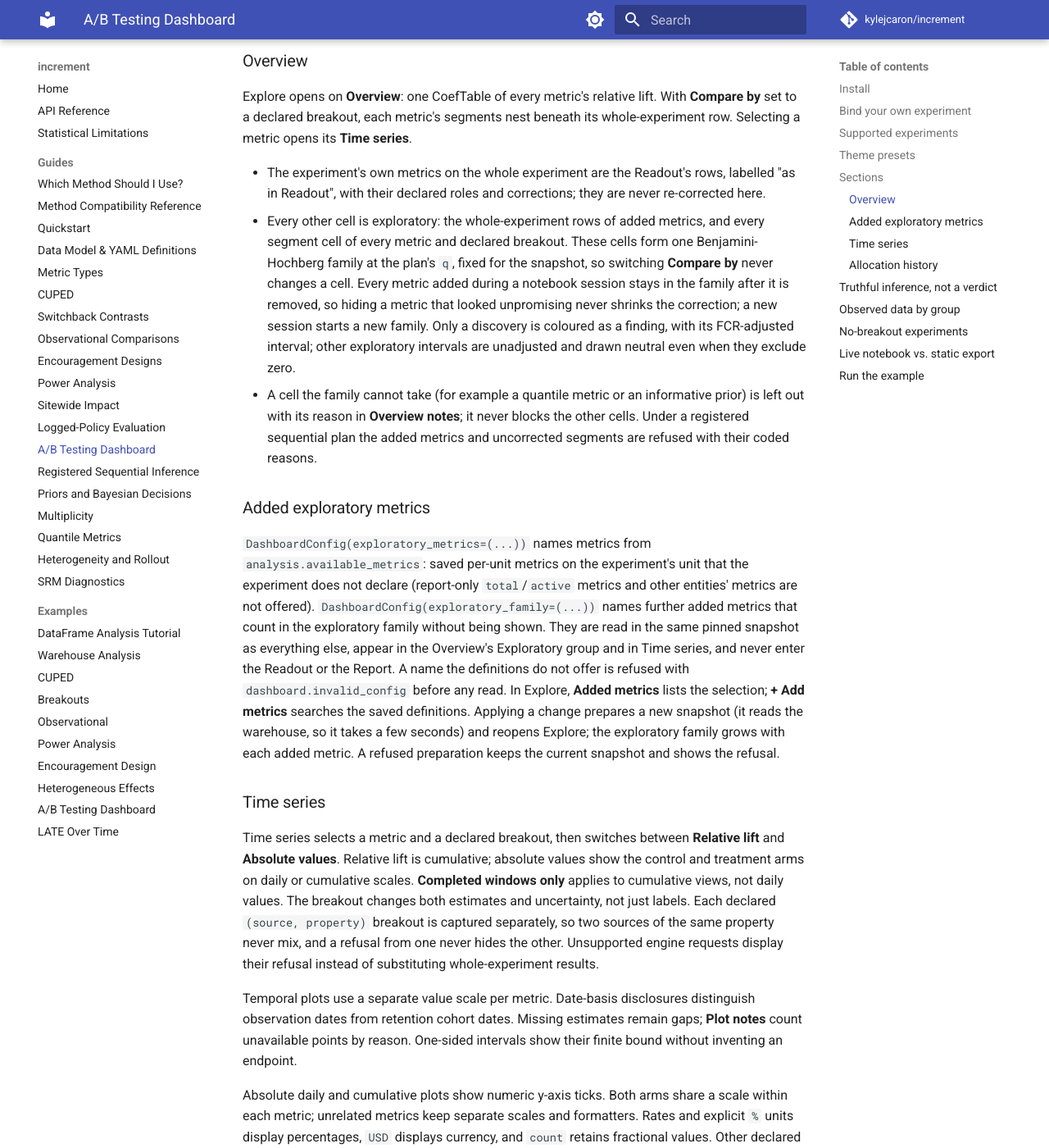
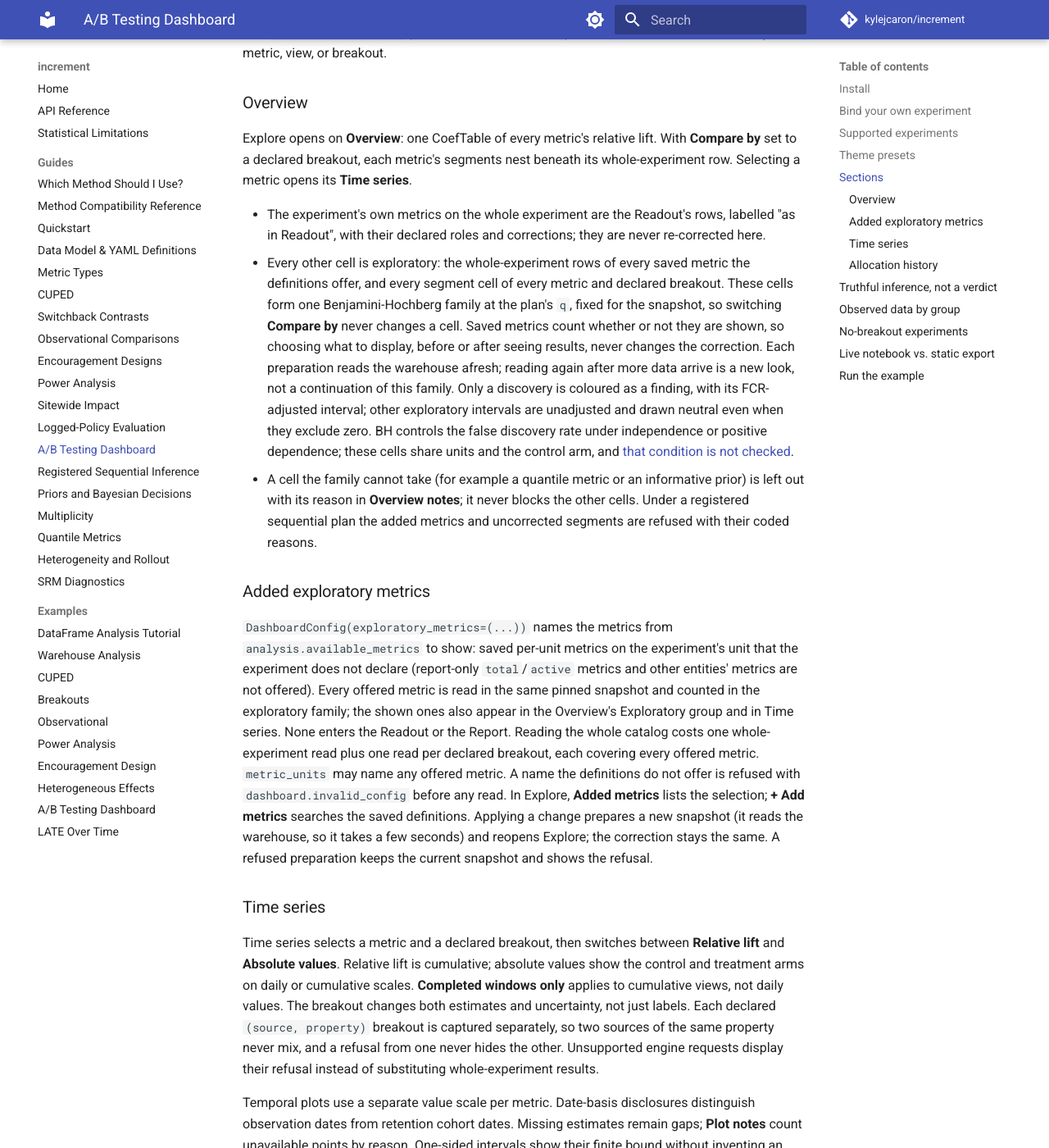
Before and after one commit to kylejcaron/increment, an MkDocs documentation site: the page built from docs/guides/dashboard.md, in a window 1280 px wide and 1400 px high, scrolled down 6026 px. Shown: the whole window at 82% size. Built offline with MkDocs 1.6.1 and Material for MkDocs 9.7.7, drawn with Linux system fonts in a browser that asks for light colours; comment, search, counter and statistics services are not loaded; some of the changed text lies outside the part shown.

Commit message:
Correct the Explore overview over every offered metric
The exploratory family now counts every metric analysis.available_metrics offers, shown or not, so choosing what to display (or stopping once something looks significant) never changes the correction. DashboardConfig.exploratory_family and the widget's session union are removed; the picker only chooses what is shown. Non-randomized (encouragement, observational) experiments are refused with dashboard.unsupported_experiment before any read. metric_units may name any counted metric. The Overview notes and guide state BH's unchecked dependence condition; the guide and API reference are corrected on family-only metrics and on which rows carry role.

```diff
--- a/docs/guides/dashboard.md
+++ b/docs/guides/dashboard.md
@@ -113,8 +113,9 @@ direction, tested alternative, intervals, and the multiplicity policy are
 all inherited from your `Analysis` — there is no confidence slider or method
 selector that silently changes the analysis contract. An experiment whose
 `run()` returns contrast results rather than lift estimates (for example a
-switchback design) is refused with `CapabilityError`
-(`dashboard.unsupported_experiment`) rather than shown as an empty result.
+switchback design), or that declares an encouragement or observational
+`design`, is refused with `CapabilityError` (`dashboard.unsupported_experiment`)
+before any read, rather than shown as a randomized result.
 
 `metric_units` contains presentation labels, not statistical settings. Unknown
 metric names and empty labels are refused before source reads. Conversion and
@@ -244,16 +245,19 @@ beneath its whole-experiment row. Selecting a metric opens its **Time series**.
 - The experiment's own metrics on the whole experiment are the Readout's rows,
   labelled "as in Readout", with their declared roles and corrections; they
   are never re-corrected here.
-- Every other cell is exploratory: the whole-experiment rows of added
-  metrics, and every segment cell of every metric and declared breakout.
-  These cells form one Benjamini-Hochberg family at the plan's `q`, fixed
-  for the snapshot, so switching **Compare by** never changes a cell. Every
-  metric added during a notebook session stays in the family after it is
-  removed, so hiding a metric that looked unpromising never shrinks the
-  correction; a new session starts a new family. Only a
+- Every other cell is exploratory: the whole-experiment rows of every saved
+  metric the definitions offer, and every segment cell of every metric and
+  declared breakout. These cells form one Benjamini-Hochberg family at the
+  plan's `q`, fixed for the snapshot, so switching **Compare by** never
+  changes a cell. Saved metrics count whether or not they are shown, so
+  choosing what to display, before or after seeing results, never changes the
+  correction. Each preparation reads the warehouse afresh; reading again after
+  more data arrive is a new look, not a continuation of this family. Only a
   discovery is coloured as a finding, with its FCR-adjusted interval; other
   exploratory intervals are unadjusted and drawn neutral even when they
-  exclude zero.
+  exclude zero. BH controls the false discovery rate under independence or
+  positive dependence; these cells share units and the control arm, and
+  [that condition is not checked](../limitations.md#fixed-horizon-fdr-control-assumes-a-dependence-condition-that-is-not-checked).
 - A cell the family cannot take (for example a quantile metric or an
   informative prior) is left out with its reason in **Overview notes**; it
   never blocks the other cells. Under a registered sequential plan the added
@@ -261,19 +265,21 @@ beneath its whole-experiment row. Selecting a metric opens its **Time series**.
 
 ### Added exploratory metrics
 
-`DashboardConfig(exploratory_metrics=(...))` names metrics from
-`analysis.available_metrics`: saved per-unit metrics on the experiment's unit
-that the experiment does not declare (report-only `total`/`active` metrics and
-other entities' metrics are not offered).
-`DashboardConfig(exploratory_family=(...))` names further added metrics that
-count in the exploratory family without being shown. They are read in the same pinned snapshot as everything else, appear
-in the Overview's Exploratory group and in Time series, and never enter the
-Readout or the Report. A name the definitions do not offer is refused with
+`DashboardConfig(exploratory_metrics=(...))` names the metrics from
+`analysis.available_metrics` to show: saved per-unit metrics on the
+experiment's unit that the experiment does not declare (report-only
+`total`/`active` metrics and other entities' metrics are not offered). Every
+offered metric is read in the same pinned snapshot and counted in the
+exploratory family; the shown ones also appear in the Overview's Exploratory
+group and in Time series. None enters the Readout or the Report. Reading the
+whole catalog costs one whole-experiment read plus one read per declared
+breakout, each covering every offered metric. `metric_units` may name any
+offered metric. A name the definitions do not offer is refused with
 `dashboard.invalid_config` before any read. In Explore, **Added metrics** lists
 the selection; **+ Add metrics** searches the saved definitions. Applying a
 change prepares a new snapshot (it reads the warehouse, so it takes a few
-seconds) and reopens Explore; the exploratory family grows with each added
-metric. A refused preparation keeps the current snapshot and shows the refusal.
+seconds) and reopens Explore; the correction stays the same. A refused
+preparation keeps the current snapshot and shows the refusal.
 
 ### Time series
 
```
Also changed, not shown: docs/api.md (+3 -2 lines), docs/superpowers/specs/2026-10-04-explore-overview-design.md (+21 -21 lines), 5 other files.
